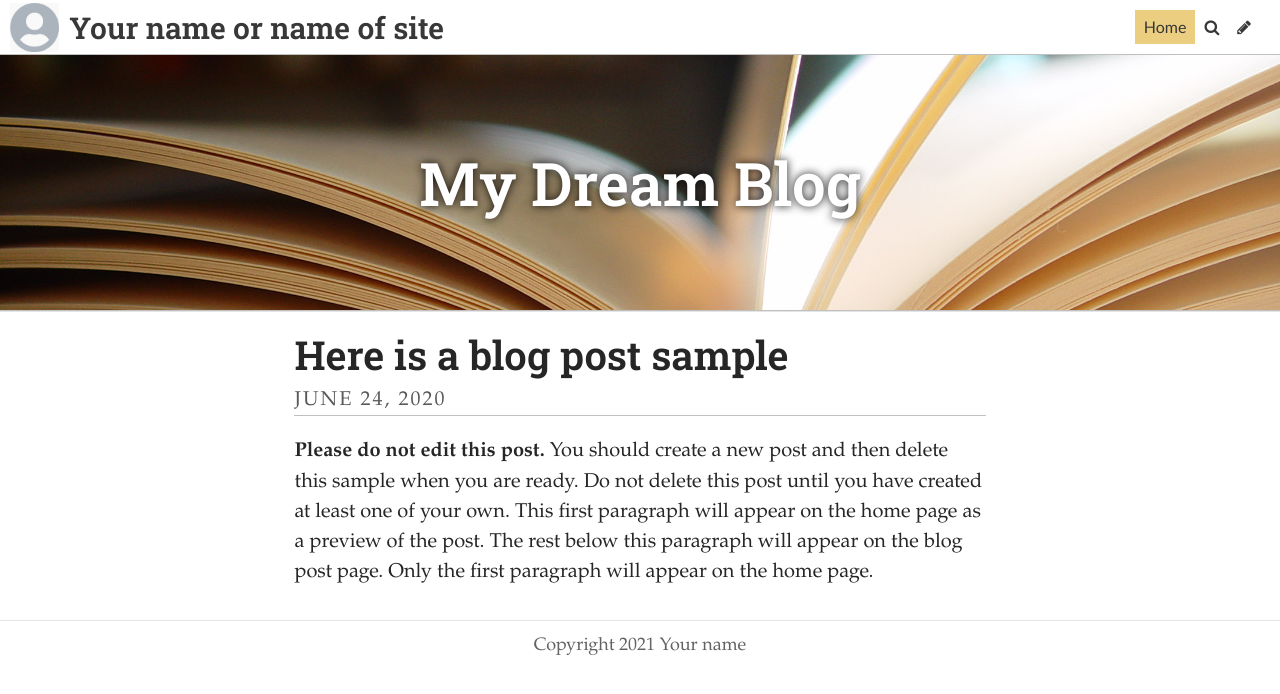
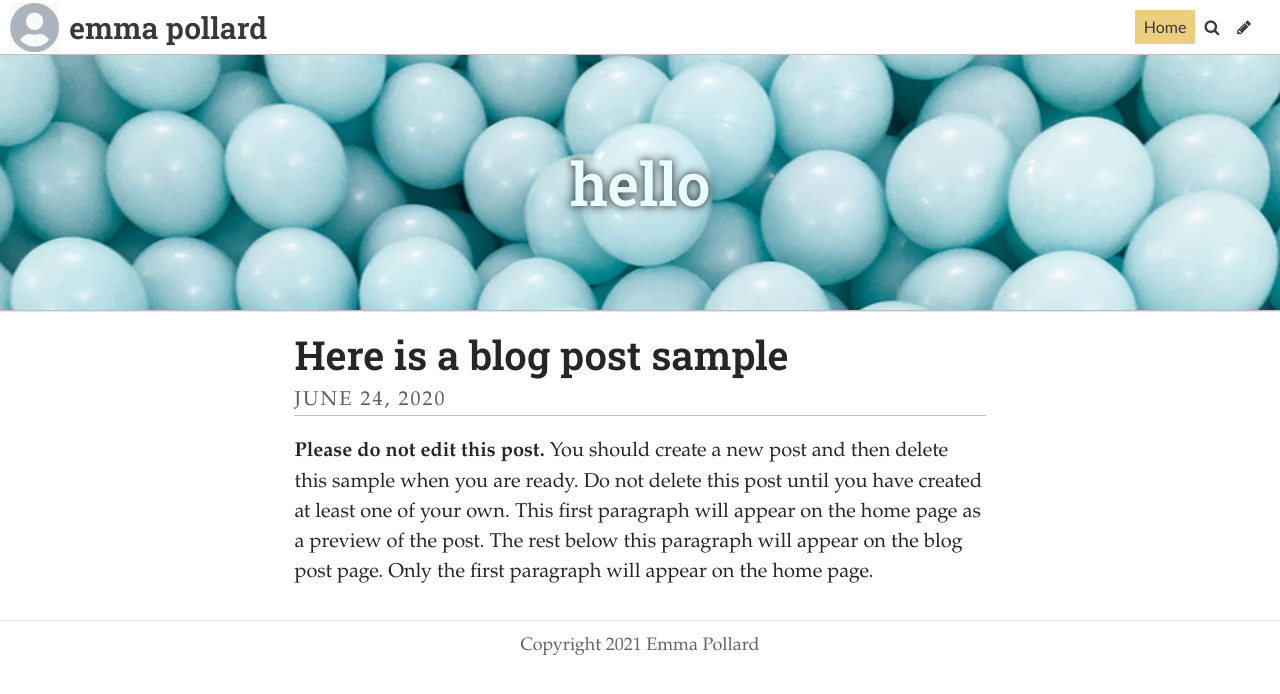
Before and after one commit to emmapollard/typographicdesign, a Jekyll site: the page built from index.html, in a window 1280 px wide. Shown: the top 694 px of the page. Built offline with Jekyll 4.4.1, drawn with Linux system fonts in a browser that asks for light colours; some web fonts are replaced; the list of posts is cut into pages by our own code.

Commit message:
Update Settings “general”

```diff
--- a/_data/settings.yml
+++ b/_data/settings.yml
@@ -1,13 +1,13 @@
-title: Your name or name of site
+title: emma pollard
 description: A website with a blog
-header_text: My Dream Blog
-header_text_color: "#ffffff"
-footer_text: Copyright 2021 Your name
-header_feature_image: ../uploads/pages.jpg
-bannerheight: "20vmax"
-navbarheight: "55px"
-gridlayout: false
+footer_text: "Copyright 2021 Emma Pollard "
+header_feature_image: ../uploads/placeholder1.jpg
+header_text: hello
+header_text_color: "#e9fcff"
+bannerheight: 20vmax
+navbarheight: 55px
 logo: /uploads/logo.jpg
 favicon: /uploads/favicon.ico
+gridlayout: false
+fixednavbar: false
 upzoom: true
-fixednavbar: false
```
